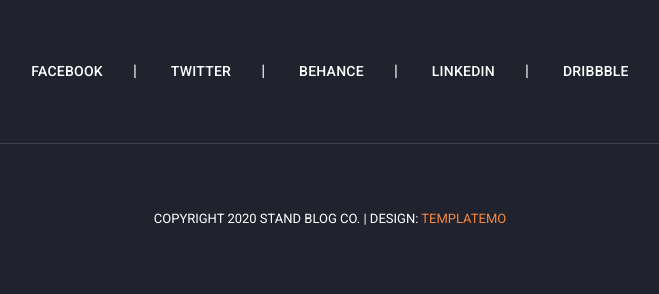
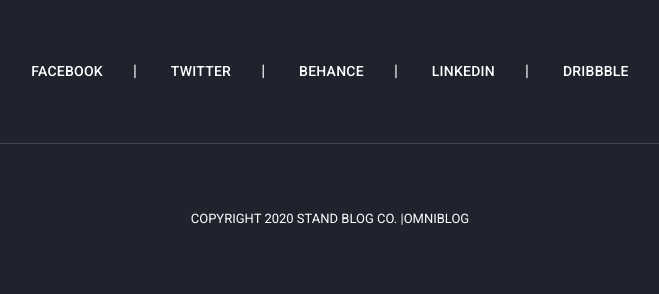
Before and after one commit to azimhossaintuhin/blog, a Django app: page /add_blog in a window 1280 px wide. Shown: the part 1218-1512 px from the top of the page, without its empty margins (310-969 px from the left). Run offline with Django 3.2, Linux system fonts and the light colour scheme; a user stored in the database is signed in; data comes from the database, SQL or seed files in the repository; some libraries are stand-ins or nearby versions.

Commit message:
Update footer template to correct design attribution link

```diff
--- a/templates/fotter.html
+++ b/templates/fotter.html
@@ -14,7 +14,7 @@
           <div class="copyright-text">
             <p>Copyright 2020 Stand Blog Co.
 
-               | Design: <a rel="nofollow" href="https://templatemo.com" target="_parent">TemplateMo</a></p>
+               |omniBlog</a></p>
           </div>
         </div>
       </div>
```
Also changed, not shown: 1 other file.
